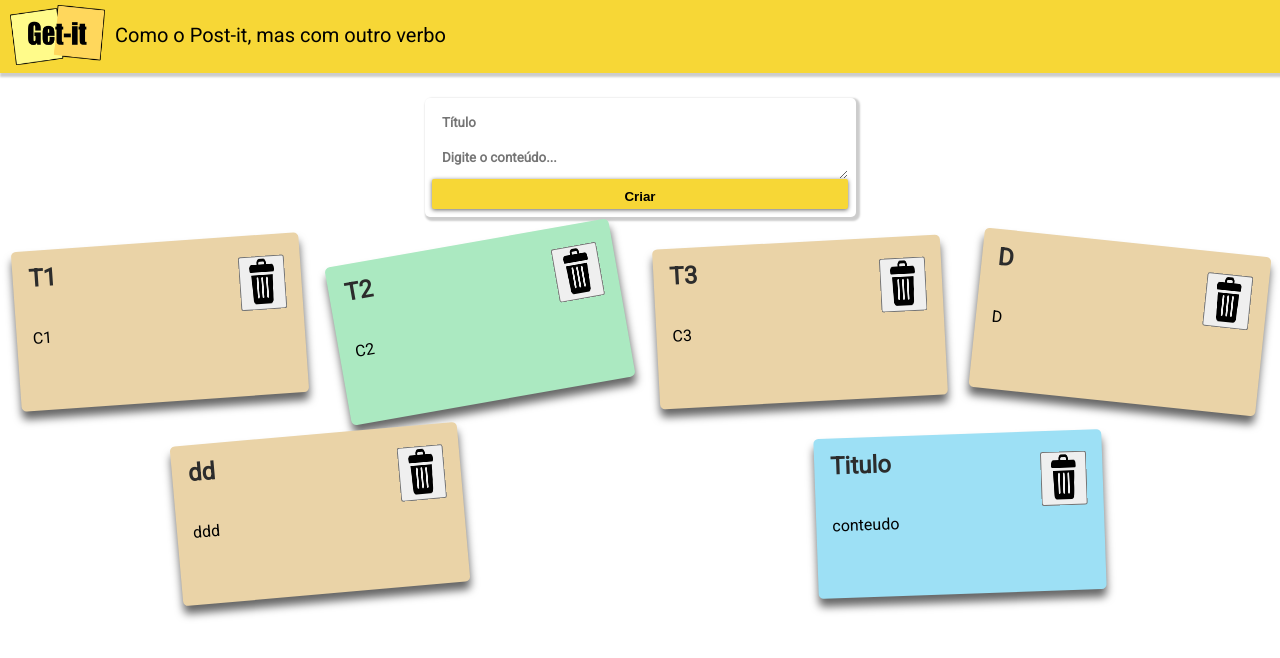
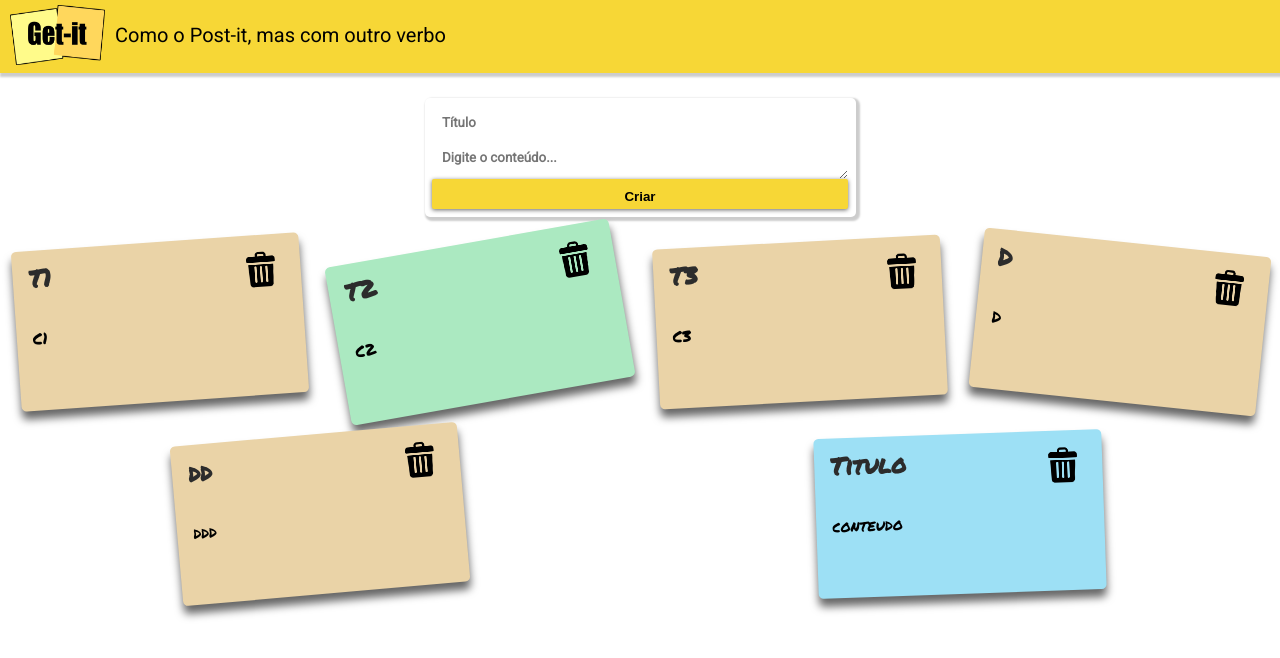
Before and after one commit to insper-tecnologias-web/projeto-1b-cribeirop, a Django app: page / in a window 1280 px wide. Shown: the top 658 px of the page. Run offline with Django 4.2, Linux system fonts and the light colour scheme; data comes from the database, SQL or seed files in the repository; some libraries are stand-ins or nearby versions.

Commit message:
Update css

```diff
--- a/notes/static/notes/css/getit.css
+++ b/notes/static/notes/css/getit.css
@@ -3,13 +3,19 @@ body {
 font-family: "Roboto", sans-serif;
 }
 
-/* .card-title{
+.card-title{
+  display: flex;
+  flex-wrap: wrap;
+  align-self: flex-start;
   font-family: 'Permanent Marker', cursive;
   font-size: 1.5em;
   font-weight: bold;
   color: #2c2c2c;
-  align-self: top;
-} */
+  overflow: hidden;
+  text-overflow: ellipsis;
+  width: 12rem;
+  height: 4rem;
+}
 
 .card-content{
   font-family: 'Permanent Marker', cursive;
@@ -20,63 +26,62 @@ font-family: "Roboto", sans-serif;
 }
 
 .card{
+  width: 16rem;
+  height: 8rem;
   display: flex;
   flex-direction: column;
   /* justify-content: space-between; */
   border-radius: 5px;
   box-shadow: 0 8px 8px rgba(0, 0, 0, 0.6);
   transition: background-color 0.3s;
+  padding: 1rem;
   margin-bottom: 2rem;
-  padding: 1rem;
-  width: 16rem;
-  height: 8rem;
 }
 
 .card:hover {
   transform: scale(1.1) translateY(-5px);
-  cursor: pointer;
+  /* cursor: pointer; */
 }
 
 .card-header{
   display: flex;
   flex-direction: row;
   justify-content: space-between;
-  align-items: center;
-}
-
-.card-title{
-  display: flex;
-  flex-wrap: wrap;
-  align-self: flex-start;
-  font-size: 1.5em;
-  font-weight: bold;
-  color: #2c2c2c;
-  overflow: hidden;
-  text-overflow: ellipsis;
-  width: 12rem;
-  height: 4rem;
+  align-items: flex-start;
 }
 
 .card-main{
   display: flex;
   flex-wrap: wrap;
+  font-family: 'Permanent Marker', cursive;
   overflow: hidden;
   text-overflow: ellipsis;
 }
 
 .lixo{
   align-self: flex-end;
-  width: 30px;
-  height: 45px;
+  width: 35px;
+  height: 35px;
+}
+
+.btn-delete{
+  background-color: transparent;
+  border: None;
+  /* clip-path: circle(46.5% at 50% 50%); */
+}
+
+.btn-delete:hover {
+  transform: scale(1.3);
+  cursor: pointer;
 }
 
 .card-container{
+  width: 100%;
+  height: 100%;
   display: flex;
   flex-direction: row;
+  justify-content: space-around;
   flex-wrap: wrap;
-  justify-content: space-around;
-  width: 100%;
-  height: 100%;
 }
 
 .appbar{
--- a/notes/templates/notes/index.html
+++ b/notes/templates/notes/index.html
@@ -17,9 +17,13 @@
     <div class="card">
       <div class="card-header">
         <h3 class="card-title">{{note.title}}</h3>
-        <button type="submit" name="delete" class="btn-delete">
-          <img src="{% static 'notes/img/lixo.png' %}" class="lixo"/>
-        </button>
+        <form method="post">
+          <input type="hidden" name="verb" value="delete"/>
+          <input type="hidden" name="titulo" value="{{note.title}}"/>
+          <button type="submit" class="btn-delete">
+            <img src="{% static 'notes/img/lixo.png' %}" class="lixo"/>
+          </button>
+        </form>
       </div>
       <div class="card-main">
         <p>{{note.content}}</p>
```
